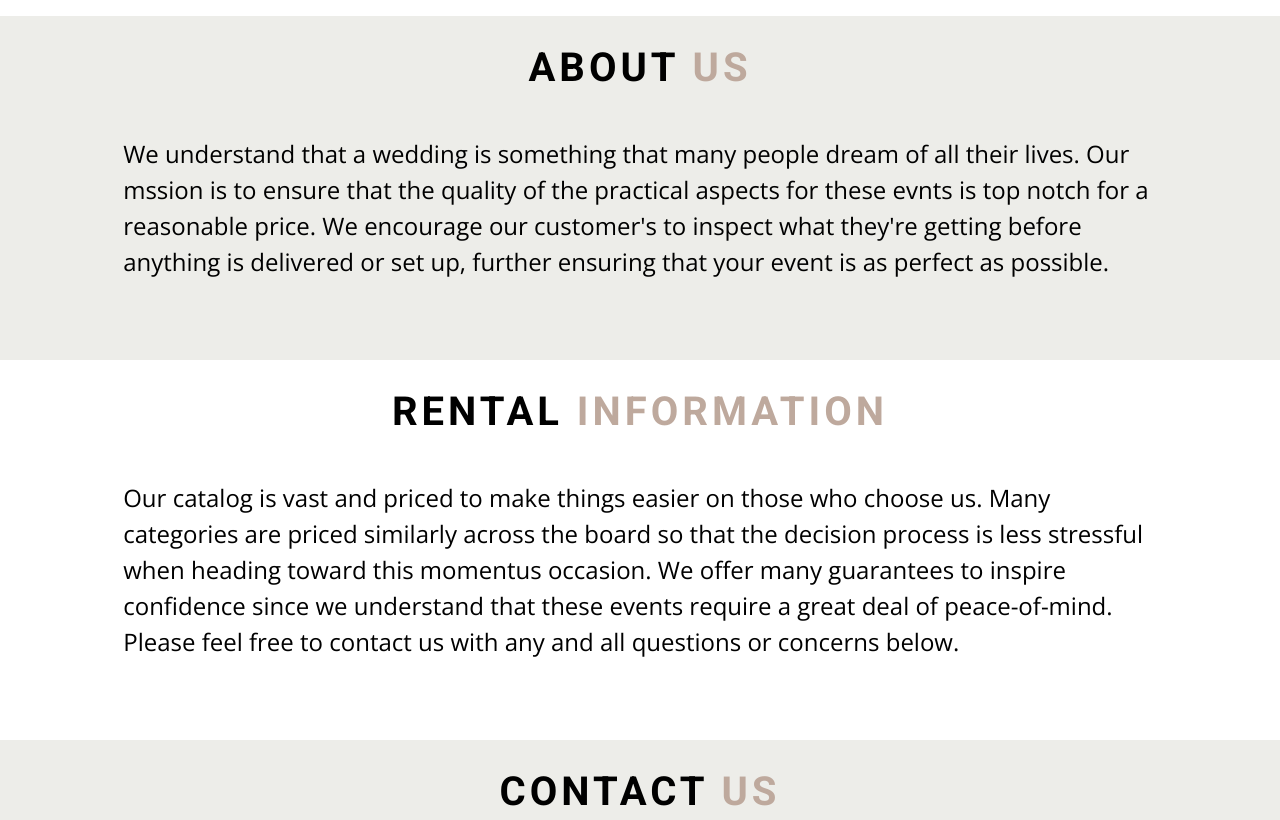
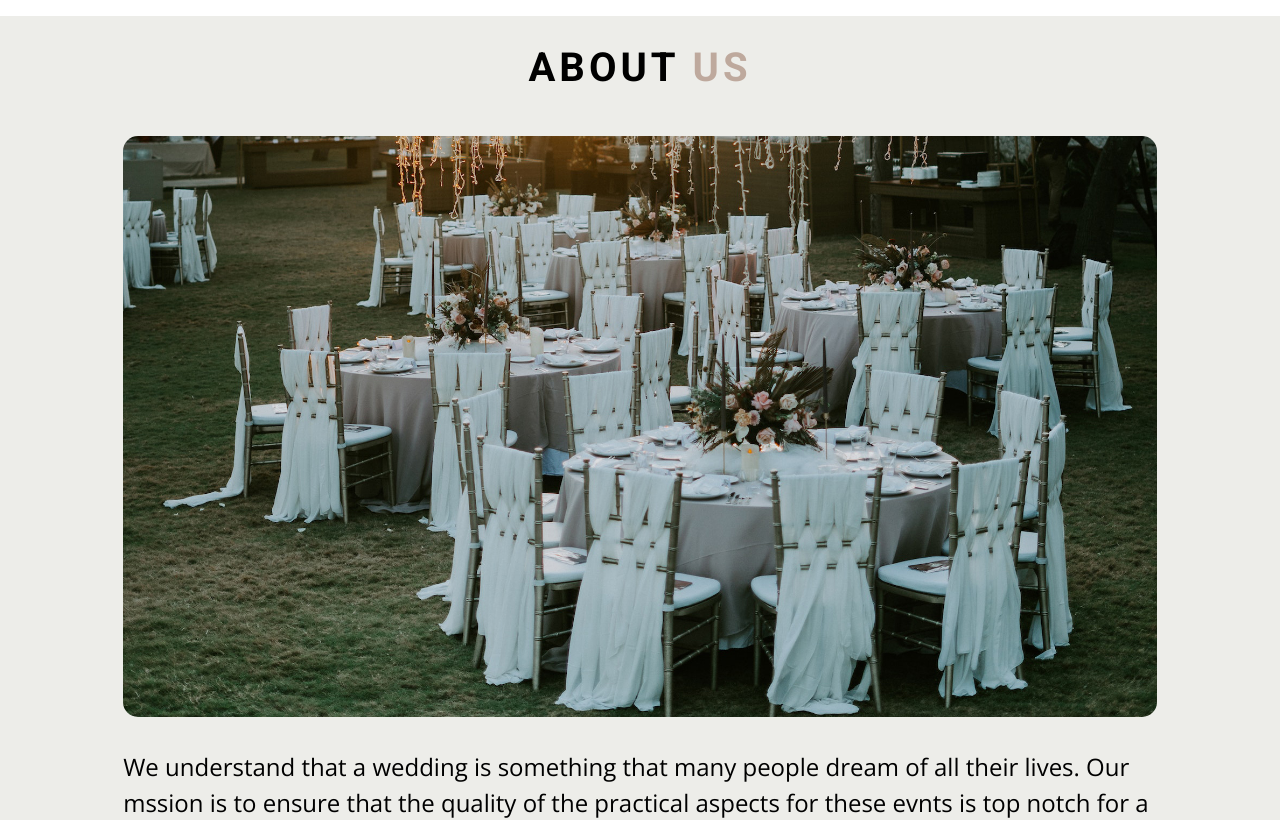
Before and after one commit to HerrGeist213/wedding-rentals, a plain HTML site: page index.html in a window 1280 px wide. Shown: the part 1280-2100 px from the top of the page. Drawn offline with nearby package versions, Linux system fonts and the light colour scheme.

Commit message:
Add files via upload

```diff
--- a/index.html
+++ b/index.html
@@ -86,7 +86,8 @@
       <div class="title">
         <h2>about <span>us</span></h2>
       </div>
-      <div class="body-text">
+      <div class="body-text wedding">
+        <img src="menu/images/wedding1.jpg">
         We understand that a wedding is something that many people dream of all their lives. Our mssion is to ensure that the quality of the practical aspects for these evnts is top notch for a reasonable price. We encourage our customer's to inspect what they're getting before anything is delivered or set up, further ensuring that your event is as perfect as possible.
       </div>
     </section>
@@ -96,8 +97,10 @@
       <div class="title">
         <h2>rental <span>information</span></h2>
       </div>
-      <div class="body-text">
+      <div class="body-text wedding">
+        <img src="menu/images/wedding2.jpg">
         Our catalog is vast and priced to make things easier on those who choose us. Many categories are priced similarly across the board so that the decision process is less stressful when heading toward this momentus occasion. We offer many guarantees to inspire confidence since we understand that these events require a great deal of peace-of-mind. Please feel free to contact us with any and all questions or concerns below.
+      </div>
     </section>
 
     <!-- CONTACT SECTION -->
--- a/menu/menu.css
+++ b/menu/menu.css
@@ -357,7 +357,7 @@ nav {
 
 footer {
   background: var(--footer);
-  padding: 5rem 1rem;
+  padding: 1rem;
   font-size: 1.25rem;
 }
 
--- a/style.css
+++ b/style.css
@@ -362,6 +362,16 @@ nav {
 
 }
 
+.wedding {
+  display: flex;
+  flex-direction: column;
+}
+
+.wedding img {
+  border-radius: 15px;
+  margin: 0 auto 2rem auto  ;
+}
+
 
 /* ================ */
 /* ===== HERO ===== */
@@ -435,7 +445,7 @@ header {
 
 footer {
   background: var(--footer);
-  padding: 5rem 1rem;
+  padding: 1rem;
   font-size: 1.25rem;
 }
 
```
Also changed, not shown: menu/images/wedding1.jpg (added), menu/images/wedding2.jpg (added).
